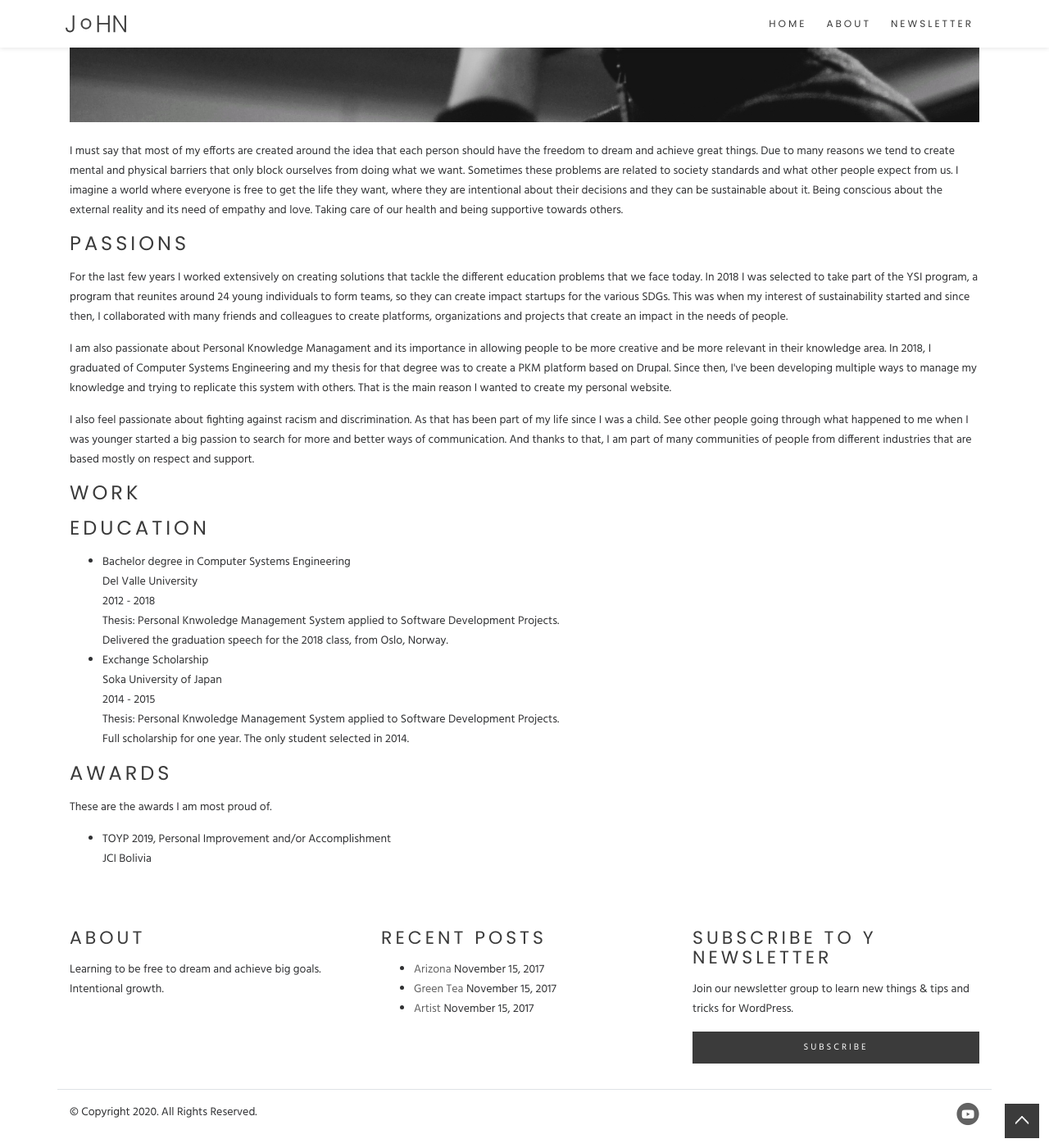
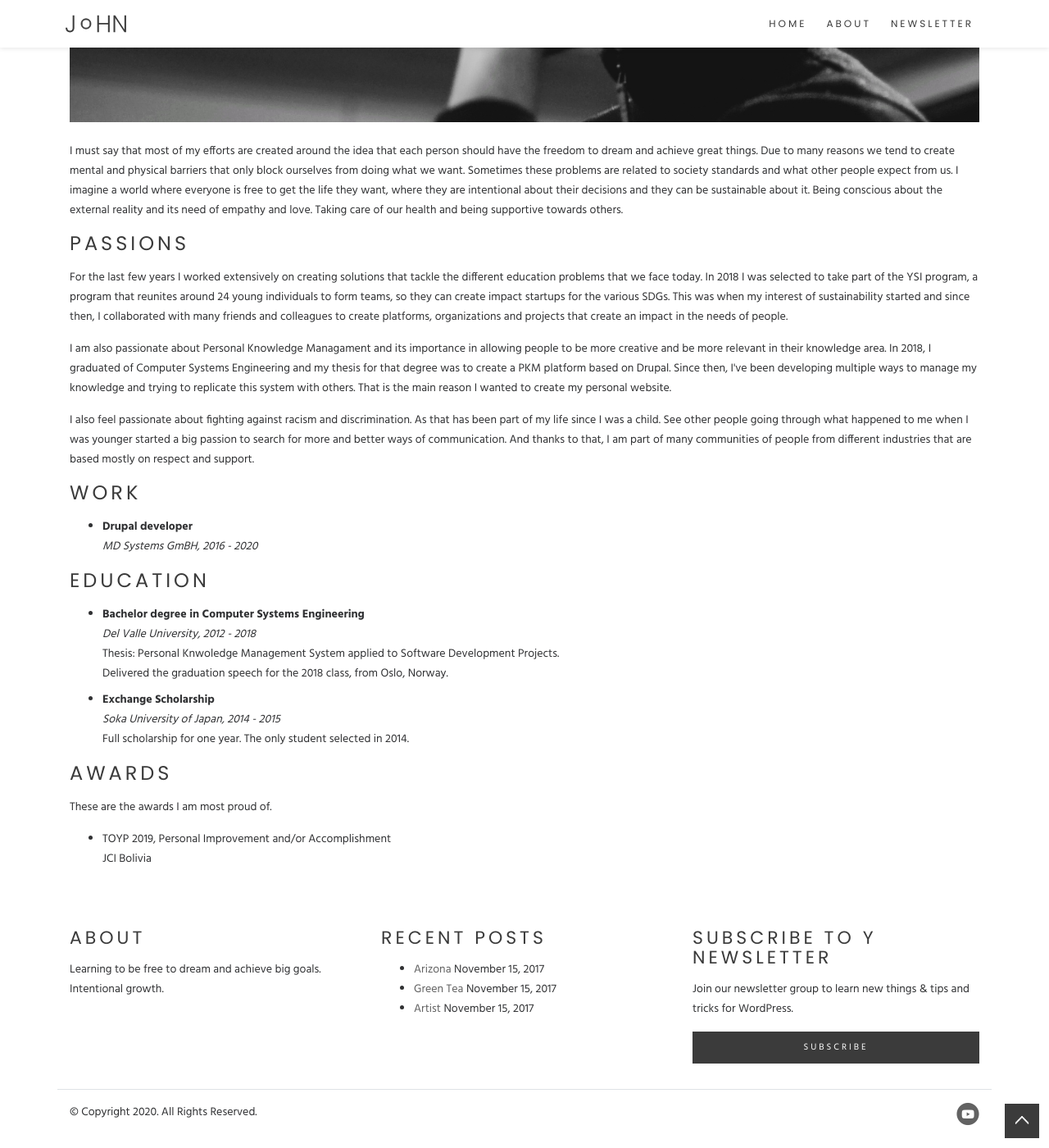
Before and after one commit to thethoughtfulmillennial/thethoughtfulmillennial.github.io, a Jekyll site: the page built from about2.html, in a window 1280 px wide and 1400 px high, scrolled down 760 px. Shown: the whole window at 82% size. Built offline with Jekyll 4.4.1, drawn with Linux system fonts in a browser that asks for light colours.

Commit message:
Updating content.

```diff
--- a/about2.html
+++ b/about2.html
@@ -53,30 +53,28 @@ layout: default2
 				communities of people from different industries that are based mostly on respect and support.
 			</p>
 			<h2>Work</h2>
-			<p>
-
-			</p>
+			<ul>
+				<li class="mb-2">
+					<div class="font-weight-bold">Drupal developer</div>
+					<div class="font-italic">MD Systems GmBH, 2016 - 2020</div>
+				</li>
+			</ul>
 			<h2>Education</h2>
 			<ul>
-				<li>
-					<div>Bachelor degree in Computer Systems Engineering</div>
-					<div>Del Valle University</div>
-					<div>2012 - 2018</div>
+				<li class="mb-2">
+					<div class="font-weight-bold">Bachelor degree in Computer Systems Engineering</div>
+					<div class="font-italic">Del Valle University, 2012 - 2018</div>
 					<div>Thesis: Personal Knwoledge Management System applied to Software Development Projects.</div>
 					<div>Delivered the graduation speech for the 2018 class, from Oslo, Norway.</div>
 				</li>
-				<li>
-					<div>Exchange Scholarship</div>
-					<div>Soka University of Japan</div>
-					<div>2014 - 2015</div>
-					<div>Thesis: Personal Knwoledge Management System applied to Software Development Projects.</div>
+				<li class="mb-2">
+					<div class="font-weight-bold">Exchange Scholarship</div>
+					<div class="font-italic">Soka University of Japan, 2014 - 2015</div>
 					<div>Full scholarship for one year. The only student selected in 2014.</div>
 				</li>
 			</ul>
 			<h2>Awards</h2>
-			<p>
-				These are the awards I am most proud of.
-			</p>
+			<p>These are the awards I am most proud of.</p>
 			<ul>
 				<li>
 					<div>TOYP 2019, Personal Improvement and/or Accomplishment</div>
--- a/assets2/css/styles.css
+++ b/assets2/css/styles.css
@@ -1659,6 +1659,10 @@ a:hover.back-to-top {
     font-size: 12px;
 }
 
+.underline {
+	text-decoration: underline;
+}
+
 /*****************************/
 /*     20. Media Queries     */
 /*****************************/
--- a/index2.html
+++ b/index2.html
@@ -40,7 +40,7 @@ layout: default2
 			<div class="heading-title">
 				<h1>The #freetodream Blog</h1>
 				<p>Learning to be free to dream and achieve big goals. Intentional growth.</p>
-				<a href="/about2.html">
+				<a href="/about2.html" class="underline">
 					Visit the #freetodream blog
 				</a>
 			</div>
@@ -89,7 +89,7 @@ layout: default2
 				advocate. Good communicator and planner with strong logical judgment, with experience at different
 				international events and programs.
 			</p>
-			<a href="/about2.html">
+			<a href="/about2.html" class="underline">
 				Read more about John
 			</a>
 		</div>
```
Also changed, not shown: projects2.html (+4 -4 lines).
